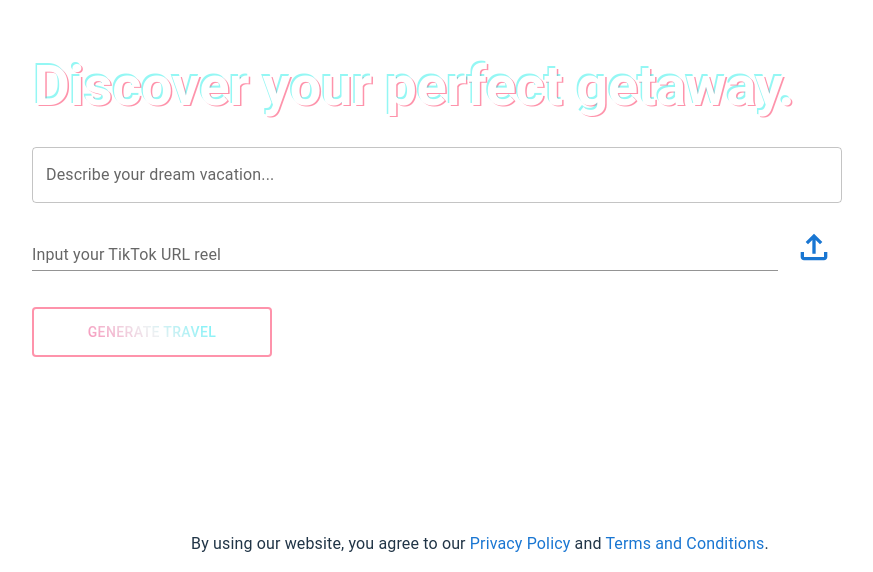
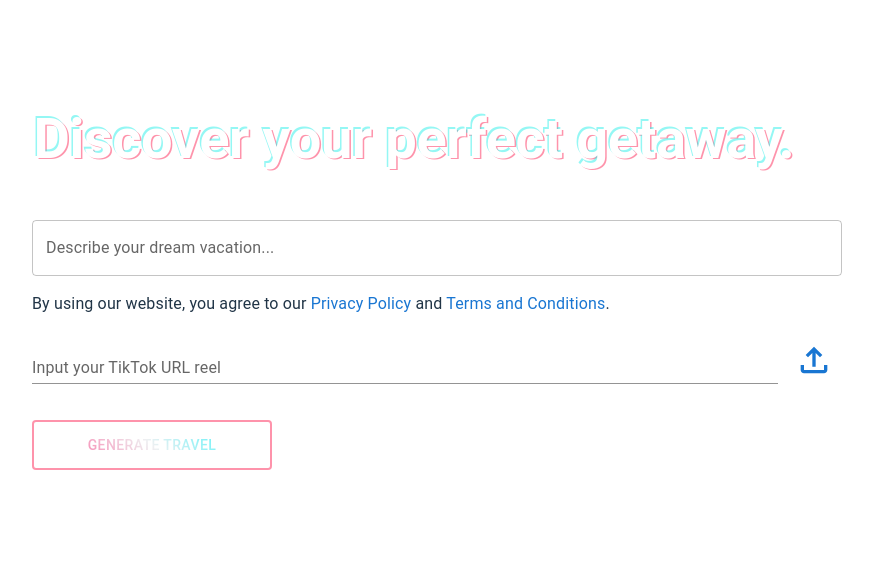
Before and after one commit to VietRocHack/TripPlanner-frontend, a React (Vite) app: page / in a window 1280 px wide. Shown: the part 228-800 px from the top of the page, without its empty margins (160-1033 px from the left). Built offline with nearby package versions, Linux system fonts and the light colour scheme.

Commit message:
Hoang Le: fix vh

```diff
--- a/package.json
+++ b/package.json
@@ -13,9 +13,11 @@
     "@emotion/react": "^11.11.4",
     "@emotion/styled": "^11.11.5",
     "@mui/icons-material": "^5.15.20",
+    "@mui/joy": "^5.0.0-beta.36",
     "@mui/material": "^5.15.20",
     "@types/react-router-dom": "^5.3.3",
     "axios": "^1.7.2",
+    "html-react-parser": "^5.1.10",
     "node-fetch": "^3.3.2",
     "query-string": "^9.0.0",
     "react": "^18.2.0",
--- /dev/null
+++ b/src/pages/HomeScreen/HomeScreen.css
@@ -0,0 +1,3 @@
+.tiktok-embed {
+    width: 100px !important;
+}
--- a/src/pages/HomeScreen/HomeScreen.tsx
+++ b/src/pages/HomeScreen/HomeScreen.tsx
@@ -5,7 +5,6 @@ import {
   Box,
   Typography,
   Link,
-  Container,
   Grid,
 } from "@mui/material";
 import LoadingScreen from "../LoadingScreen/LoadingScreen";
@@ -13,6 +12,8 @@ import { useNavigate } from "react-router-dom";
 import FileUploadOutlinedIcon from "@mui/icons-material/FileUploadOutlined";
 import IconButton from "@mui/material/IconButton";
 import ClearOutlinedIcon from '@mui/icons-material/ClearOutlined';
+import AspectRatio from '@mui/joy/AspectRatio';
+import "./HomeScreen.css";
 
 const HomeScreen: React.FC = () => {
   const [textInput, setTextInput] = useState<string>("");
@@ -55,7 +56,7 @@ const HomeScreen: React.FC = () => {
       if (response.ok) {
         const data = await response.json();
         setEmbedHtml(data.html); //giữ lấy cái html để hiển thị vid
-        setListVid([...listVid, data.html]); //add vid vào list
+        setListVid([...listVid, data]); //add vid vào list
       }
     } catch (error) {
       console.error("Can not receive the url", error);
@@ -116,11 +117,13 @@ const HomeScreen: React.FC = () => {
         display: "flex",
         flexDirection: "column",
         alignItems: "center",
-        justifyContent: "center",
-        height: "100vh",
+        //justifyContent: "center",
+        //height: (embedHtml) ? "100vh" : "200vh",
+        height: '200vh',
         width: "70vw",
         margin: 0,
         padding: 0,
+        flexGrow: 1,
         boxSizing: "border-box",
         "@media (max-width: 600px)": {
           padding: "0 10px",
@@ -131,13 +134,14 @@ const HomeScreen: React.FC = () => {
         <LoadingScreen />
       ) : (
         <>
-          <Container
+          <Box
             maxWidth="xl"
             sx={{
               position: "relative",
-              height: "10%",
+              height: "100px",
               width: "100%",
               textAlign: "left",
+              marginTop: "300px"
             }}
           >
             <Typography
@@ -197,7 +201,7 @@ const HomeScreen: React.FC = () => {
             >
               Discover your perfect getaway.
             </Typography>
-          </Container>
+          </Box>
 
           <Box
             sx={{
@@ -231,6 +235,32 @@ const HomeScreen: React.FC = () => {
                 },
               }}
             />
+
+            <Typography
+              variant="body1"
+              paragraph
+              sx={{
+                bottom: 0,
+                left: 0,
+                width: "100%",
+                textAlign: "left",
+                marginBottom: 2,
+              }}
+            >
+              By using our website, you agree to our{" "}
+              <Link href="/privacy-policy" color="primary" underline="hover">
+                Privacy Policy
+              </Link>{" "}
+              and{" "}
+              <Link
+                href="/terms-and-conditions"
+                color="primary"
+                underline="hover"
+              >
+                Terms and Conditions
+              </Link>
+              .
+            </Typography>
 
             <Box
               sx={{
@@ -285,43 +315,13 @@ const HomeScreen: React.FC = () => {
                 {listVid.map((video, index) => (
                   <Grid
                     item
-                    xs={6}
-                    sm={4}
+                    xs={12}
+                    sm={6}
                     md={3.5}
                     key={index}
-                    sx={{
-                      width: "100%",
-                      maxHeight: "50%",
-                      paddingBottom: "49%",
-                      position: "relative",
-                      overflow: "hidden",
-                    }}
                   >
                     <Box
                       dangerouslySetInnerHTML={{ __html: video }}
-                      sx={{
-                        position: "absolute",
-                        top: 0,
-                        left: 0,
-                        width: "100%",
-                        height: "100%",
-                        objectFit: "cover",
-                        borderRadius: "5px",
-                      }}
-                    />
-                    <ClearOutlinedIcon
-                      onClick={() => deleteVideo(index)}
-                      sx={{
-                        position: "absolute",
-                        top: 30,
-                        left: 30,
-                        color: "red",
-                        backgroundColor: "white",
-                        borderRadius: "50%",
-                        padding: "2px",
-                        cursor: "pointer",
-                        zIndex: 1,
-                      }}
                     />
                   </Grid>
                 ))}
@@ -358,32 +358,6 @@ const HomeScreen: React.FC = () => {
             </Button>
           </Box>
 
-          <Typography
-            variant="body1"
-            paragraph
-            sx={{
-              position: "absolute",
-              bottom: 0,
-              left: 0,
-              width: "100%",
-              textAlign: "center",
-              marginBottom: 2,
-            }}
-          >
-            By using our website, you agree to our{" "}
-            <Link href="/privacy-policy" color="primary" underline="hover">
-              Privacy Policy
-            </Link>{" "}
-            and{" "}
-            <Link
-              href="/terms-and-conditions"
-              color="primary"
-              underline="hover"
-            >
-              Terms and Conditions
-            </Link>
-            .
-          </Typography>
         </>
       )}
     </Box>
```
Also changed, not shown: 1 other file (tests, documents, lock files or other folders).
